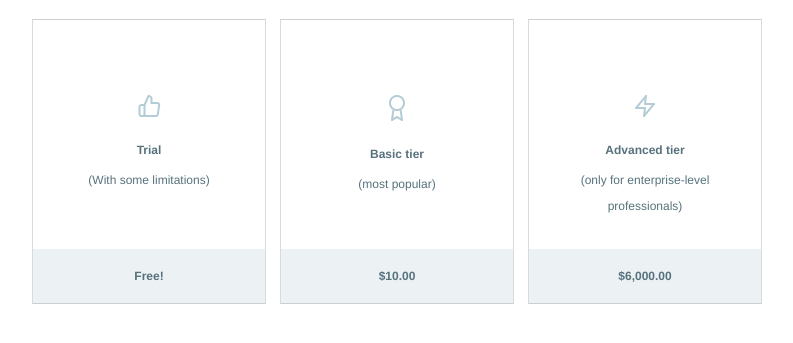
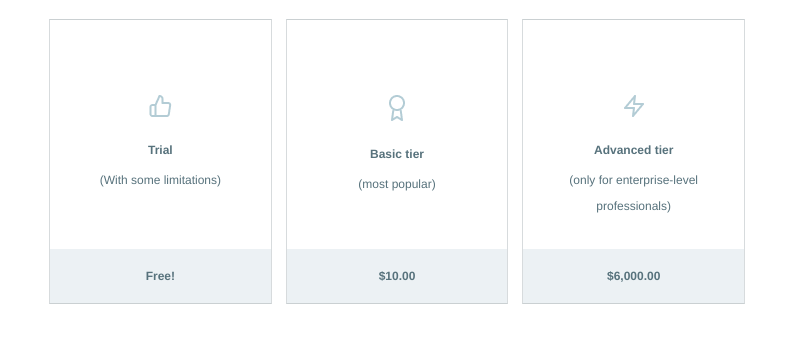
Before and after one commit to maxken2/cartasflexbox, a plain HTML site: page index.html in a window 1280 px wide. Shown: the part 57-400 px from the top of the page, without its empty margins (243-1036 px from the left). Drawn offline with Linux system fonts and the light colour scheme.

Commit message:
correcaotamanhobox

```diff
--- a/style.css
+++ b/style.css
@@ -3,6 +3,6 @@
     justify-content: center;
     align-content: center;
     margin: auto;
-    width: 744px;
+    width: 710px;
     height: 285px;
 }
```
